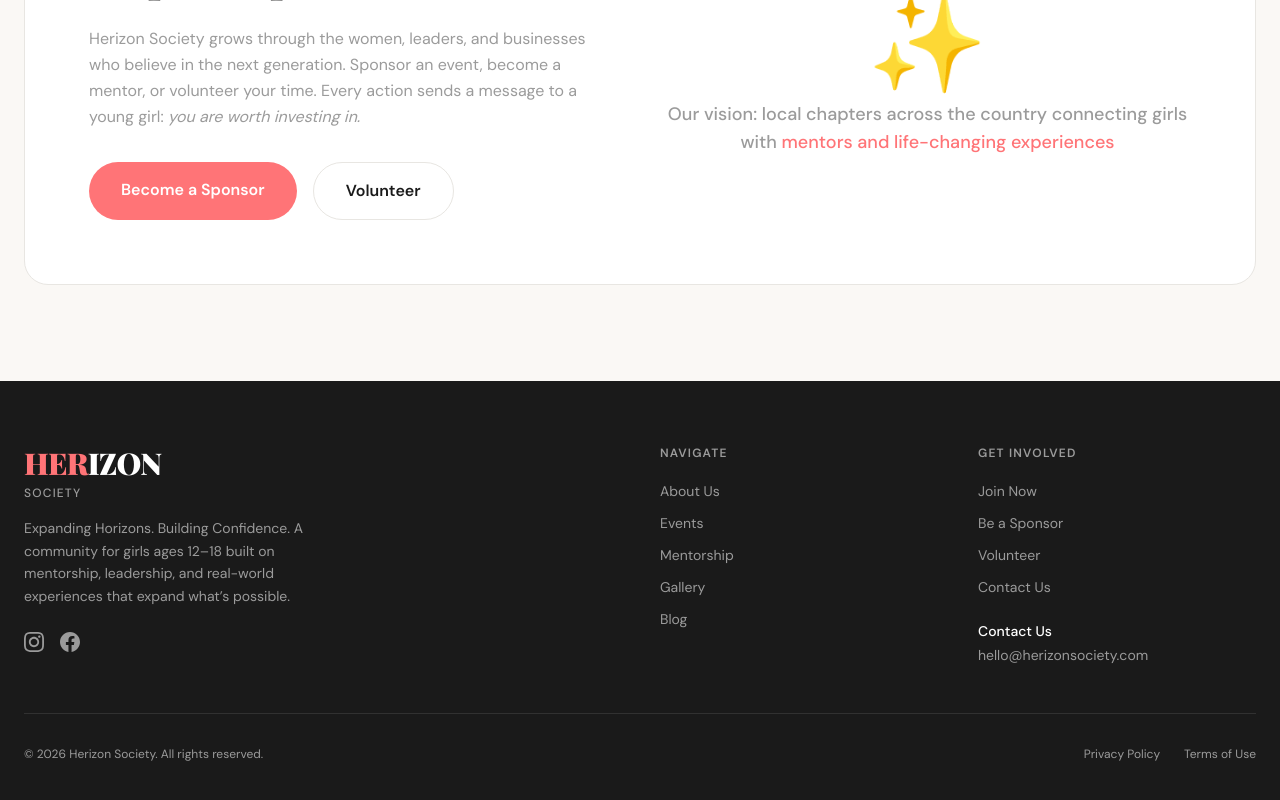
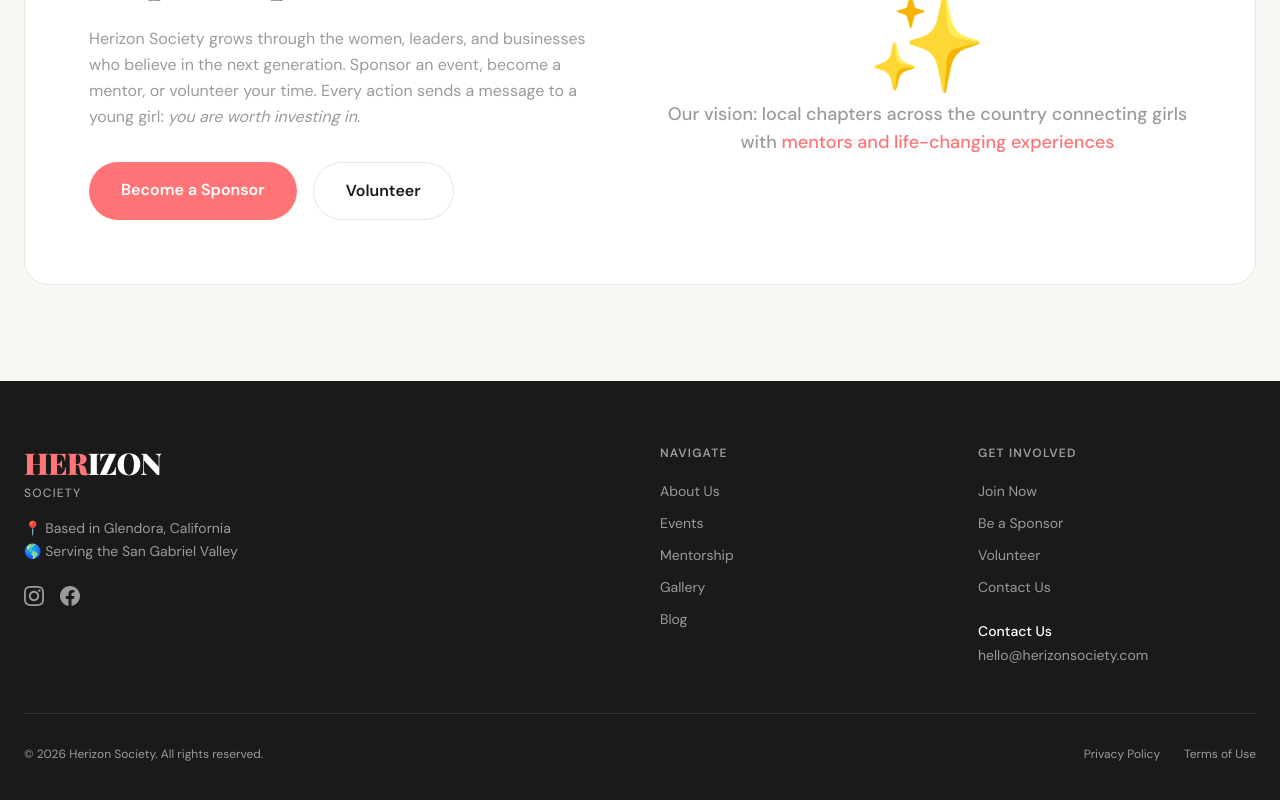
Before and after one commit to flourishprosper/herizonsociety-website, a Next.js app: page / in a window 1280 px wide. Shown: the part 3700-4500 px from the top of the page. Built offline with nearby package versions, Linux system fonts and the light colour scheme; a web font is replaced by a local one.

Commit message:
fix(footer): update tagline to Glendora/San Gabriel Valley location

```diff
--- a/src/components/Footer.tsx
+++ b/src/components/Footer.tsx
@@ -15,9 +15,8 @@ export default function Footer() {
               </span>
             </div>
             <p className="text-[#9B9B9B] text-sm leading-relaxed max-w-xs">
-              Expanding Horizons. Building Confidence. A community for girls
-              ages 12–18 built on mentorship, leadership, and real-world
-              experiences that expand what&rsquo;s possible.
+              📍 Based in Glendora, California<br />
+              🌎 Serving the San Gabriel Valley
             </p>
             <div className="flex gap-4 mt-6">
               <a
```
